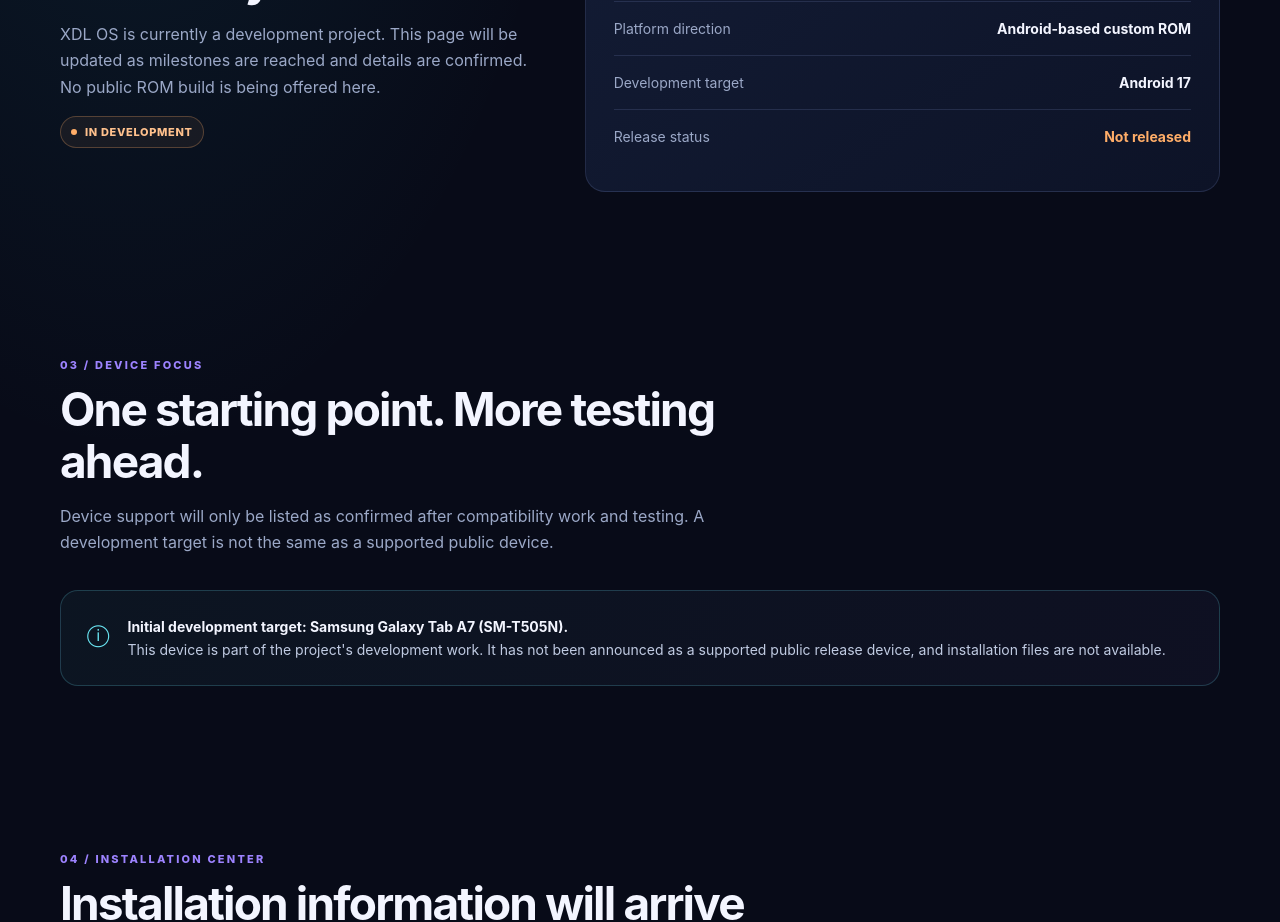
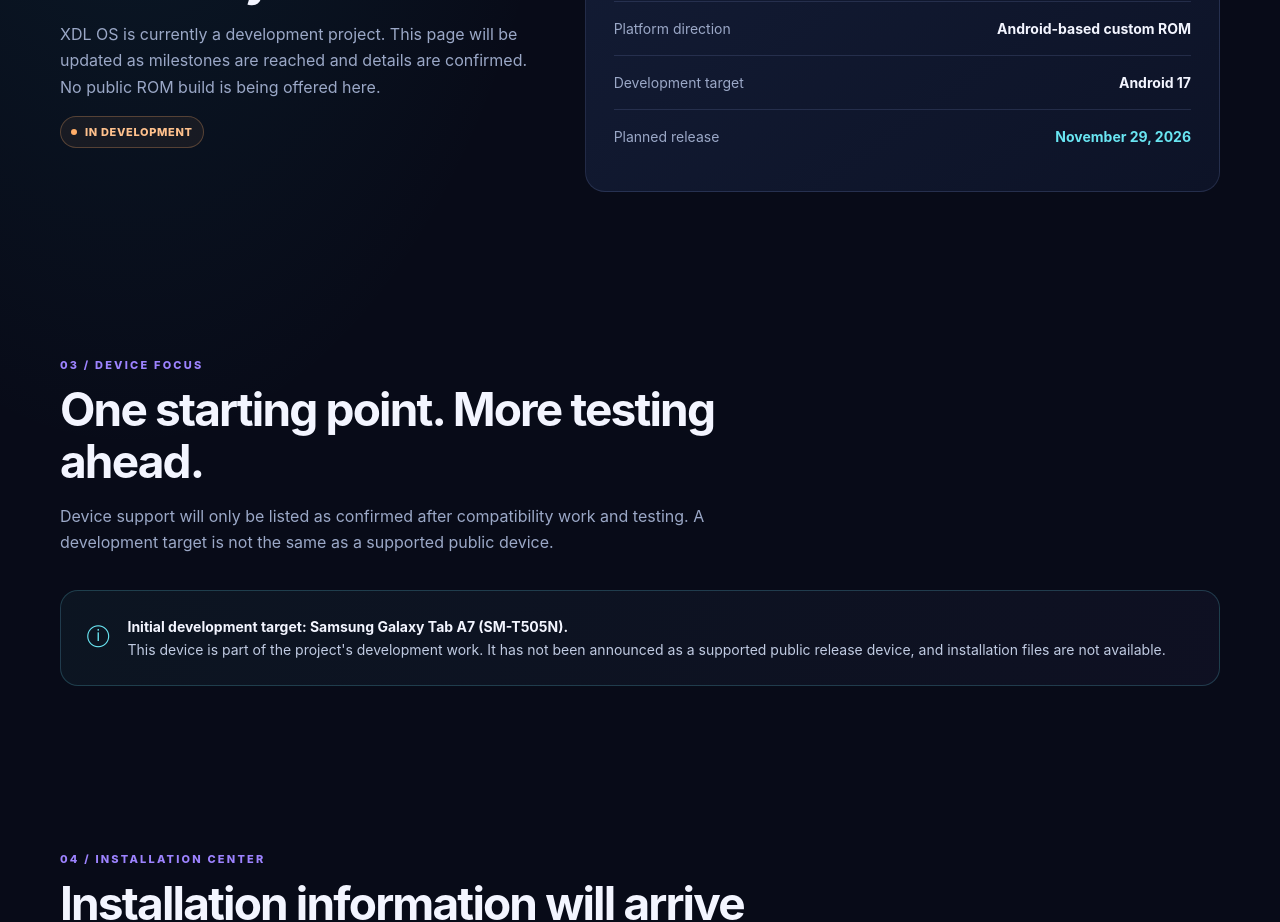
Before and after one commit to XDeaderLabo/xdeaderlabo.github.io, a plain HTML site: page xdl-os/index.html in a window 1280 px wide. Shown: the part 1540-2462 px from the top of the page. Drawn offline with Linux system fonts and the light colour scheme.

Commit message:
Set planned XDL OS release date

```diff
--- a/xdl-os/index.html
+++ b/xdl-os/index.html
@@ -67,7 +67,7 @@
           <div class="spec-row"><span>Developer</span><strong>XDeader Laboratories</strong></div>
           <div class="spec-row"><span>Platform direction</span><strong>Android-based custom ROM</strong></div>
           <div class="spec-row"><span>Development target</span><strong>Android 17</strong></div>
-          <div class="spec-row"><span>Release status</span><strong style="color:var(--orange)">Not released</strong></div>
+          <div class="spec-row"><span>Planned release</span><strong style="color:var(--cyan)">November 29, 2026</strong></div>
         </div>
       </div>
     </section>
```
